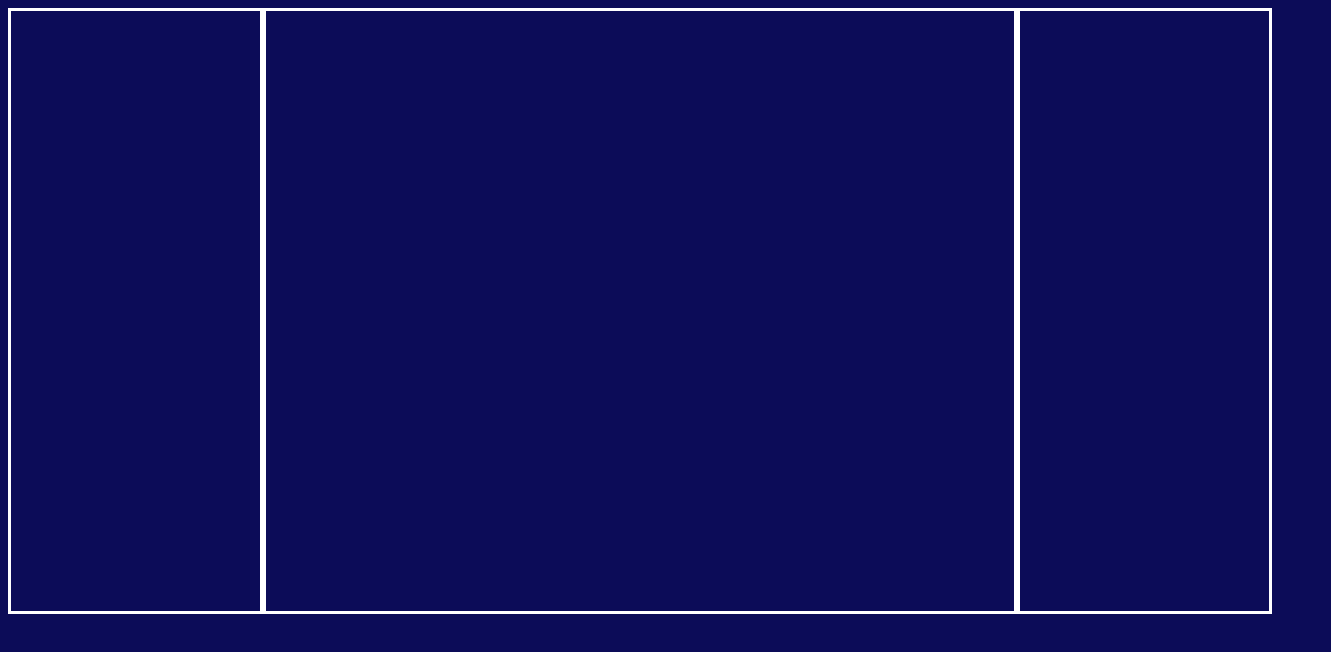
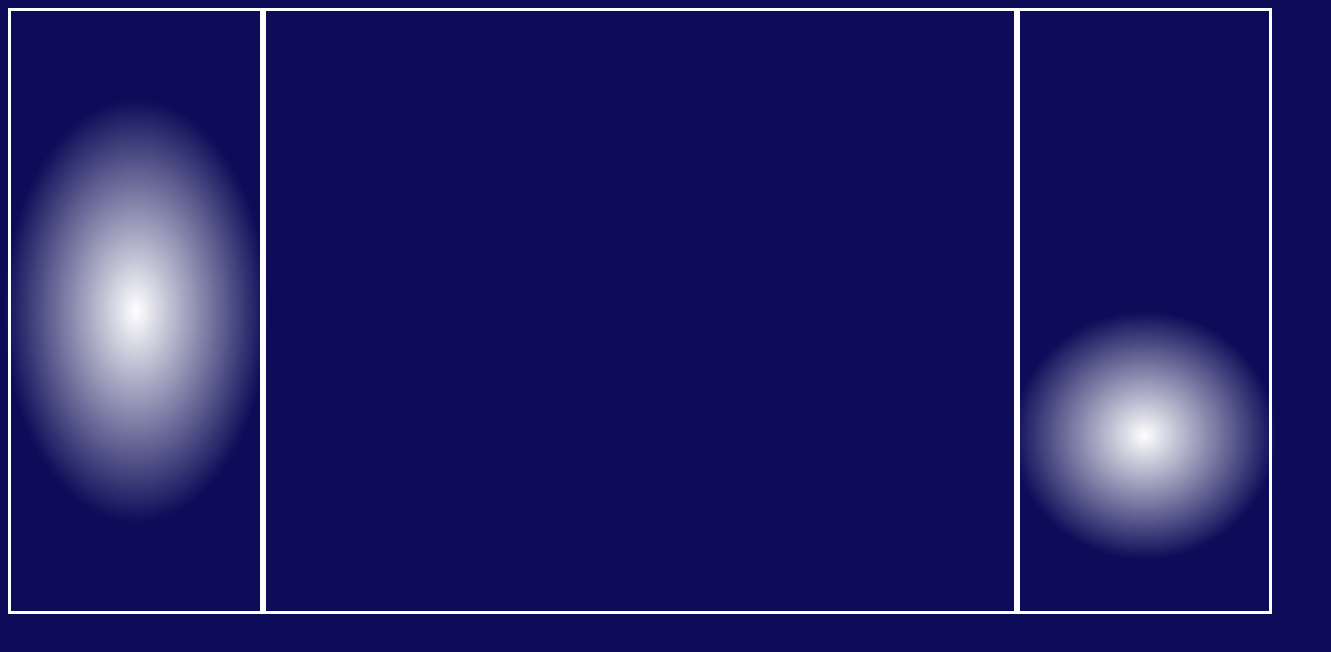
Before and after one commit to canon20paul/Portfolio-setup-and-mobile-version-skeleton, a plain HTML site: page index.html in a window 1280 px wide. Shown: the whole page, 1331 px wide, since content can reach past the window. Drawn offline with Linux system fonts and the light colour scheme; a web font is replaced by a local one.

Commit message:
Fixing Faded Balls

```diff
--- a/index.css
+++ b/index.css
@@ -34,3 +34,19 @@ body{
     width:60%;
     height:600px;
   }
+
+  .ball{
+    width:150%;
+    height: 200%;
+    align-self: center;
+    border-radius: 50%;
+    background-image: radial-gradient(rgba(255,255,255,1),rgba(255,0,0,0) , rgba(255,0,0,0));
+  }
+
+  .Lball{
+    margin-top: 0%;
+  }
+
+  .Rball{
+    margin-top: 100%;
+  }
```
